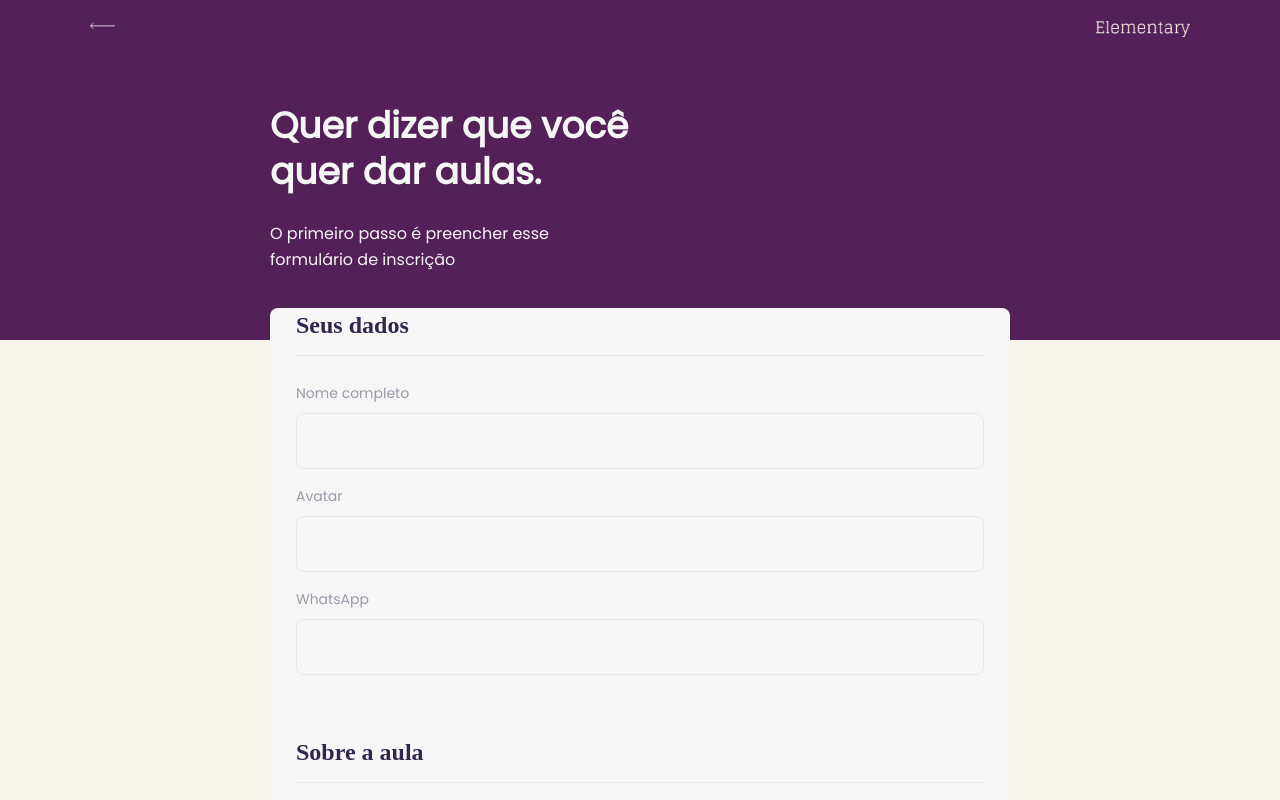
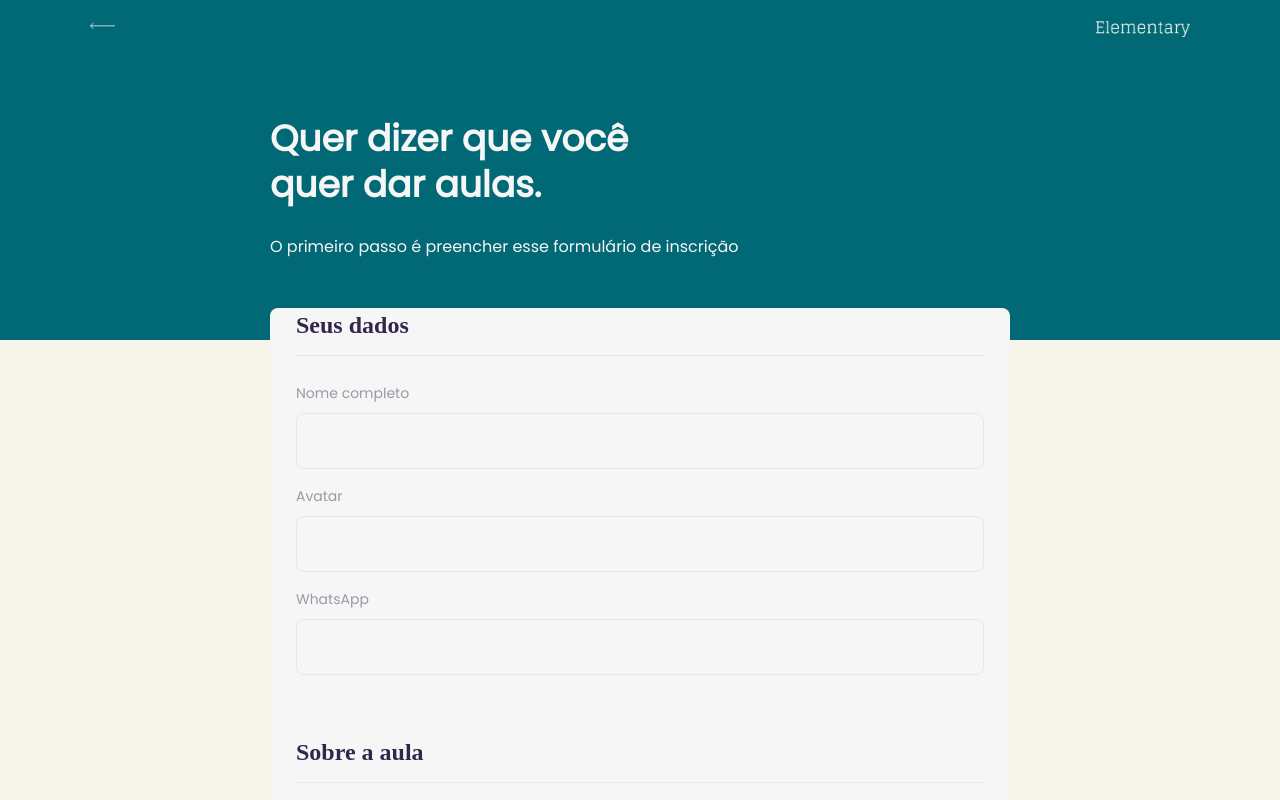
Before and after one commit to teodoro-j/projeto_elementary_web, a React (Create React App) app: page /give-classes in a window 1280 px wide. Shown: the top 800 px of the page. Built offline with nearby package versions, Linux system fonts and the light colour scheme.

Commit message:
alterado estilo do header

```diff
--- a/src/components/PageHeader/PageHeader.style.js
+++ b/src/components/PageHeader/PageHeader.style.js
@@ -3,7 +3,7 @@ import styled from 'styled-components'
 export const Header = styled.div`
     display: flex;
     flex-direction: column;
-    background-color: var(--color-primary);
+    background-color: ${props => props.color};
 
     @media (min-width: 700px) {
         height: 340px;
@@ -37,7 +37,7 @@ export const Img = styled.img`
     height: 1.6rem;
     color: var(--color-base);
 `
-//Esta funcionando, quando dixei como strong, perdeu as props
+
 export const Strong = styled.strong`
     max-width: 30rem;
     font-size: 3.6rem;
@@ -51,7 +51,7 @@ export const Strong = styled.strong`
 `
 
 export const Subtitulo = styled.p`
-    max-width: 30rem;
+    max-width: 50rem;
     font-size: 1.6rem;
     line-height: 2.6rem;
     color: var(--color-base);
--- a/src/components/PageHeader/index.tsx
+++ b/src/components/PageHeader/index.tsx
@@ -11,11 +11,12 @@ import backIcon from '../../assets/images/icons/back.svg';
 interface PageHeaderProps  {
     title: string;
     description?: string;
+    color: string;
 }
 
 const PageHeader: React.FunctionComponent<PageHeaderProps> = (props) => {
     return (
-        <Header>
+        <Header color={props.color}>
 
                 <Topbar>
                     <Link to="/">
@@ -27,7 +28,6 @@ const PageHeader: React.FunctionComponent<PageHeaderProps> = (props) => {
                 <Content>
                     <Strong>{props.title}</Strong>
                     { props.description ? <Subtitulo>{props.description}</Subtitulo>: null}
-                    {/* { props.background ? <p>{props.background}</p>: null} */}
                     {props.children}
                 </Content>
             </Header>
--- a/src/pages/TeacherForm/index.tsx
+++ b/src/pages/TeacherForm/index.tsx
@@ -13,6 +13,7 @@ function TeacherForm() {
            <PageHeader
            title="Quer dizer que você quer dar aulas."
            description="O primeiro passo é preencher esse formulário de inscrição"
+           color={'#006975'}
            />
 
            <main>
--- a/src/pages/TeacherList/index.tsx
+++ b/src/pages/TeacherList/index.tsx
@@ -9,7 +9,7 @@ import './styles.css';
 function TeacherList() {
     return (
         <div id="page-teacher-list" className="container">
-            <PageHeader title="Esses são os Professores disponíveis.">
+            <PageHeader title="Esses são os Professores disponíveis." color={'#542058'}>
                 <form id="search-teachers">
                     <Input name="subject" label="Matéria"/>
                     <Input name="week_day" label="Dia da Semana"/>
```
